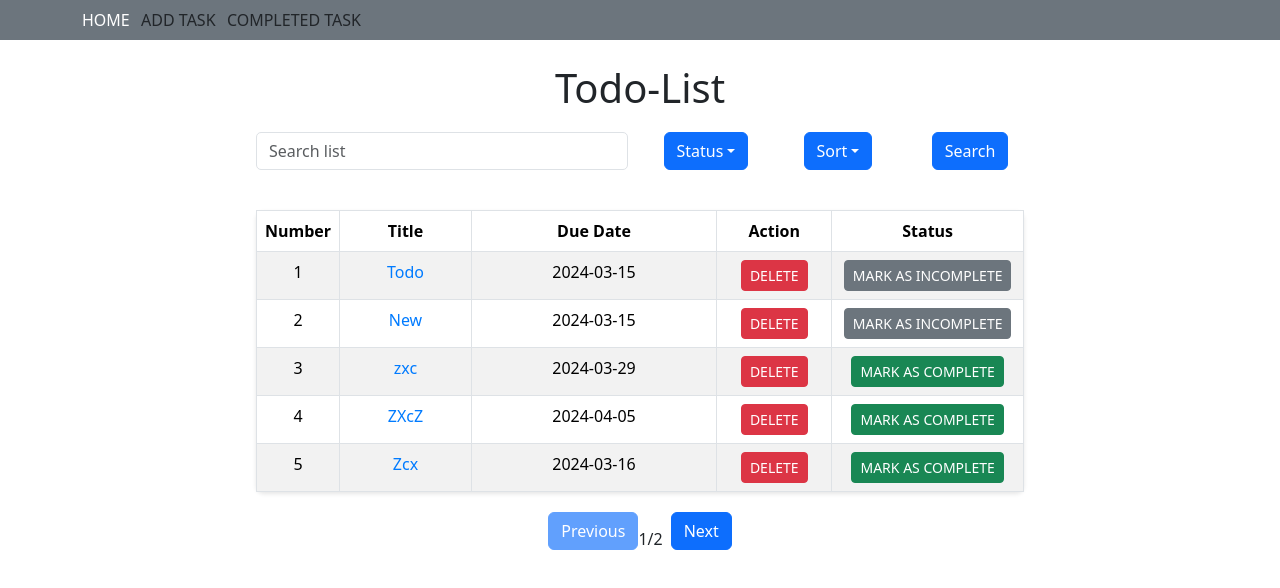
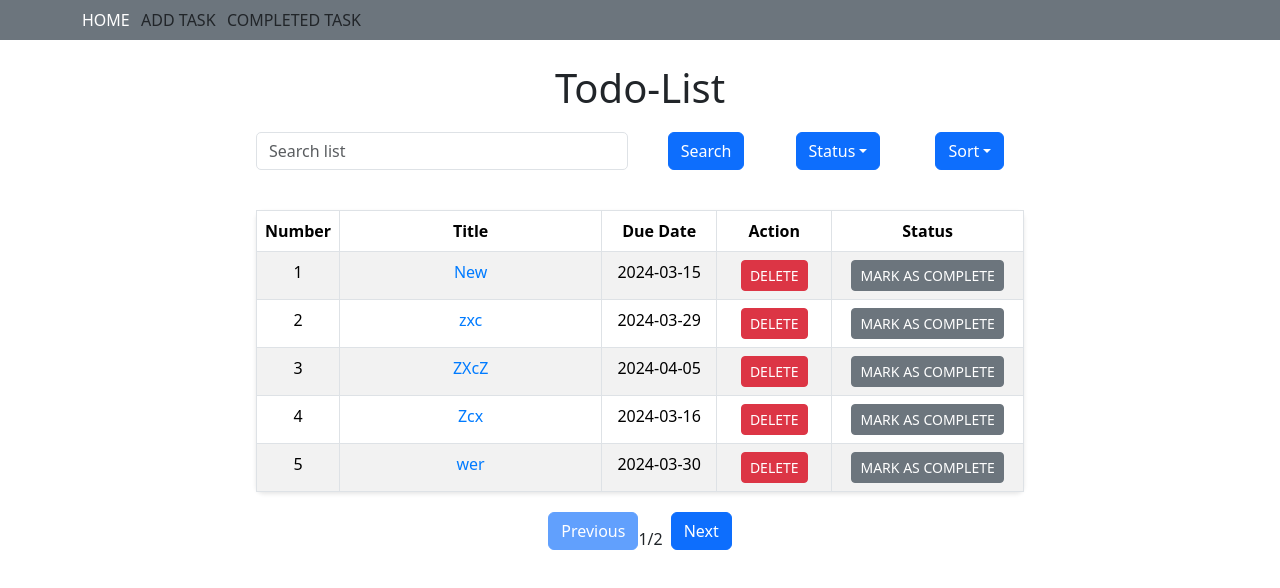
Before and after one commit to saniyaa7/react_training, a React (Create React App) app: page / in a window 1280 px wide. Shown: the top 588 px of the page. Built offline with nearby package versions, Linux system fonts and the light colour scheme; data requests are answered from the project's data file.

Commit message:
useReducer added

```diff
--- a/data/db.json
+++ b/data/db.json
@@ -1,18 +1,11 @@
 {
   "todos": [
-    {
-      "id": "24e62aab-6518-48a2-83ba-e0aeb0073cfd",
-      "content": "new",
-      "title": "Todo",
-      "dueDate": "2024-03-15",
-      "isComplete": true
-    },
     {
       "id": "b343555b-247c-43f3-b2c8-0222e0b4a7a6",
       "content": "New",
       "title": "New",
       "dueDate": "2024-03-15",
-      "isComplete": true
+      "isComplete": false
     },
     {
       "id": "2369db04-aaee-4643-a1fe-b1840fca4ad1",
@@ -62,6 +55,13 @@
       "title": "nbm",
       "dueDate": "2024-03-20",
       "isComplete": false
+    },
+    {
+      "id": "580aef06-f94a-43c4-91ae-2c388db55786",
+      "content": "sa",
+      "title": "dsc",
+      "dueDate": "2024-03-28",
+      "isComplete": false
     }
   ]
 }
--- a/src/shareable_component/TodoTable.tsx
+++ b/src/shareable_component/TodoTable.tsx
@@ -1,5 +1,5 @@
 // TodoTable.js
-import React, { ChangeEvent, useEffect, useState } from "react";
+import React, { ChangeEvent, useEffect, useReducer, useState } from "react";
 import {
   Button,
   FormControl,
@@ -26,6 +26,15 @@ interface TodoTableProps {
   showButton: boolean;
   completeTask: boolean;
 }
+interface State {
+  todos: ITodo[];
+  status: string;
+  search: string;
+  toggle: boolean;
+  page: number;
+  totalPages: number;
+  searchParams: GetTodoRequest;
+}
 
 const initialSearchParams = {
   _page: 1,
@@ -33,29 +42,67 @@ const initialSearchParams = {
   title_like: "",
 };
 
+type Action =
+  | { type: "SET_TODOS"; payload: ITodo[] }
+  | { type: "SET_STATUS"; payload: string }
+  | { type: "SET_SEARCH"; payload: string }
+  | { type: "SET_TOGGLE"; payload: boolean }
+  | { type: "SET_PAGE"; payload: number }
+  | { type: "SET_TOTAL_PAGES"; payload: number }
+  | { type: "SET_SEARCH_PARAMS"; payload: GetTodoRequest };
+
+const reducer = (state: State, action: Action): State => {
+  switch (action.type) {
+    case "SET_TODOS":
+      return { ...state, todos: action.payload };
+    case "SET_STATUS":
+      return { ...state, status: action.payload };
+    case "SET_SEARCH":
+      return { ...state, search: action.payload };
+    case "SET_TOGGLE":
+      return { ...state, toggle: action.payload };
+    case "SET_PAGE":
+      return { ...state, page: action.payload };
+    case "SET_TOTAL_PAGES":
+      return { ...state, totalPages: action.payload };
+    case "SET_SEARCH_PARAMS":
+      return { ...state, searchParams: action.payload };
+    default:
+      return state;
+  }
+};
+
 function TodoTable({ showButton, completeTask }: TodoTableProps) {
-  const [todos, setTodos] = useState<ITodo[]>([]);
-  const [status, setStatus] = useState<string>("all");
-  const [search, setSearch] = useState<string>("");
-  const [toggle, setToggle] = useState<boolean>(false);
-  const [page, setPage] = useState<number>(1);
-  const [totalPages, setTotalPages] = useState<number>(1);
-  const [searchParams, setSearchParams] =
-    useState<GetTodoRequest>(initialSearchParams);
-  const { data, error, isLoading, refetch } = useFetch(searchParams);
+  const initialState = {
+    todos: [],
+    status: "all",
+    search: "",
+    toggle: false,
+    page: 1,
+    totalPages: 1,
+    searchParams: initialSearchParams,
+  };
+
   const { deleteTodo, isdeleteSuccess } = useDeleteTodo();
   const { patchCheckTodo, isPatchSuccess } = usePatchCheckTodo();
+  const [state, dispatch] = useReducer(reducer, initialState);
+  const { todos, status, search, toggle, page, totalPages, searchParams } =
+    state;
+  const { data, error, isLoading, refetch } = useFetch(searchParams);
 
   useEffect(() => {
     if (data) {
-      setTodos(data.data);
-      setTotalPages(Math.ceil(data.headers["x-total-count"] / 5));
+      dispatch({ type: "SET_TODOS", payload: data.data });
+      dispatch({
+        type: "SET_TOTAL_PAGES",
+        payload: Math.ceil(data.headers["x-total-count"] / 5),
+      });
     }
     if (completeTask)
-      setSearchParams((prevState) => ({
-        ...prevState,
-        isComplete: completeTask,
-      }));
+      dispatch({
+        type: "SET_SEARCH_PARAMS",
+        payload: { ...searchParams, isComplete: completeTask },
+      });
   }, [data, 5]);
 
   useEffect(() => {
@@ -84,15 +131,25 @@ function TodoTable({ showButton, completeTask }: TodoTableProps) {
 
   const handleSort = (direction: string) => () => {
     if (direction === "ascending")
-      setTodos([...todos].sort((a, b) => a.title.localeCompare(b.title)));
-    else setTodos([...todos].sort((a, b) => b.title.localeCompare(a.title)));
+      dispatch({
+        type: "SET_TODOS",
+        payload: [...todos].sort((a, b) => a.title.localeCompare(b.title)),
+      });
+    else
+      dispatch({
+        type: "SET_TODOS",
+        payload: [...todos].sort((a, b) => b.title.localeCompare(a.title)),
+      });
   };
 
   const handlePageChange = (page: number) => {
-    setPage(page);
-    setSearchParams((prevState) => ({ ...prevState, _page: page }));
+    dispatch({ type: "SET_PAGE", payload: page });
+    dispatch({
+      type: "SET_SEARCH_PARAMS",
+      payload: { ...searchParams, _page: page },
+    });
   };
-
+  console.log(todos);
   const displayData = (status: string) => (
     <>
       {Boolean(filterTask.length) ? (
@@ -121,7 +178,7 @@ function TodoTable({ showButton, completeTask }: TodoTableProps) {
                         {todo.title}
                       </Link>
                     </td>
-                    <td>{todo.dueDate}</td>
+                    <td style={{ width: "15%" }}>{todo.dueDate}</td>
                     {showButton && (
                       <>
                         <td>
@@ -137,10 +194,13 @@ function TodoTable({ showButton, completeTask }: TodoTableProps) {
                           <Button
                             size="sm"
                             onClick={() => {
-                              setToggle(!toggle);
+                              dispatch({
+                                type: "SET_TOGGLE",
+                                payload: !toggle,
+                              });
                               handleCheck(todo.id, toggle);
                             }}
-                            variant={todo.isComplete ? "secondary" : "success"}
+                            variant={todo.isComplete ? "success" : "secondary"}
                           >
                             {todo.isComplete
                               ? "MARK AS INCOMPLETE"
@@ -190,12 +250,15 @@ function TodoTable({ showButton, completeTask }: TodoTableProps) {
   );
 
   const handleStatus = (status: string) => {
-    setStatus(status);
+    dispatch({ type: "SET_STATUS", payload: status });
   };
 
   const handleSearchSubmit = (e: ChangeEvent<HTMLFormElement>) => {
     e.preventDefault();
-    setSearchParams((prevState) => ({ ...prevState, title_like: search }));
+    dispatch({
+      type: "SET_SEARCH_PARAMS",
+      payload: { ...searchParams, title_like: search },
+    });
   };
 
   return (
@@ -207,10 +270,15 @@ function TodoTable({ showButton, completeTask }: TodoTableProps) {
               <InputGroup className="mb-3">
                 <FormControl
                   placeholder="Search list"
-                  onChange={(e) => setSearch(e.target.value)}
+                  onChange={(e) =>
+                    dispatch({ type: "SET_SEARCH", payload: e.target.value })
+                  }
                   className="custom-search-bar"
                 />
               </InputGroup>
+            </Col>
+            <Col xs={12} md={2}>
+              <Button type="submit">Search</Button>
             </Col>
             <Col xs={12} md={2}>
               <DropdownButton id="status-dropdown" title="Status">
@@ -235,9 +303,6 @@ function TodoTable({ showButton, completeTask }: TodoTableProps) {
                 </Dropdown.Item>
               </DropdownButton>
             </Col>
-            <Col xs={12} md={2}>
-              <Button type="submit">Search</Button>
-            </Col>
           </Row>
         </Form>
       </div>
```
